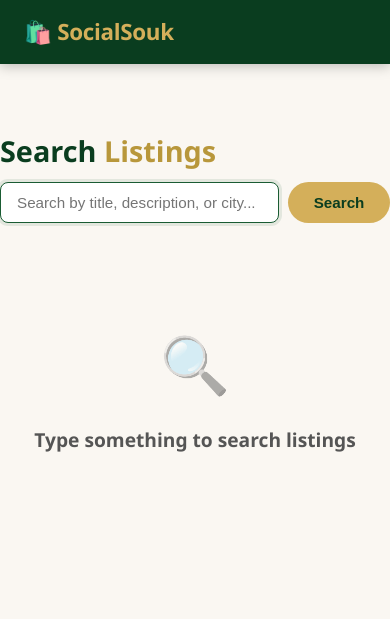
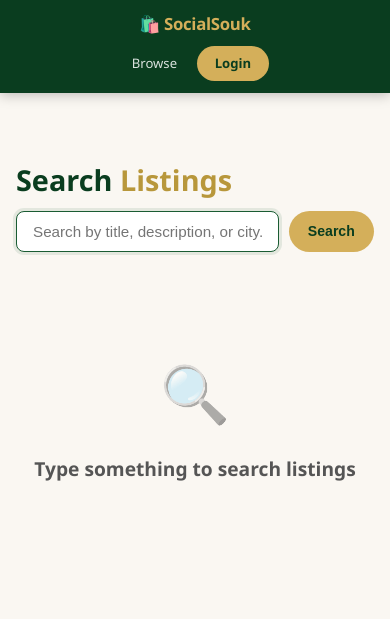
Before and after one commit to mahashemi/social-souk, a PHP site: page /search.php in a window 390 px wide. Shown: the top 619 px of the page. Run offline with PHP 8.4, Linux system fonts and the light colour scheme.

Commit message:
Fix critical mobile bug: navigation was completely hidden on phones with no way to access it
- .nav-links had display:none on mobile with no hamburger menu ever wired up — meant Browse/Dashboard/Login/Logout/Admin were all unreachable on any phone
- Navbar now stacks vertically and wraps nav links into a centered row on screens <768px, no JS required
- Tables get horizontal scroll safety + reduced padding instead of breaking page layout
- Hero, forms, buttons, and dashboard containers all get tighter mobile-appropriate sizing
- Added a sub-420px breakpoint for very small phones

```diff
--- a/style.css
+++ b/style.css
@@ -382,13 +382,40 @@
     .feed-layout { grid-template-columns: 1fr; }
     .feed-sidebar, .feed-right { position: static; }
 }
-@media (max-width: 680px) {
-    .nav-links { display: none; }
-    .nav-menu-toggle { display: block; }
-    .hero { padding: 3rem 1rem; }
-    .grid-2 { grid-template-columns: 1fr; }
+@media (max-width: 768px) {
+    .navbar {
+        flex-direction: column; align-items: stretch; height: auto;
+        padding: .7rem 1rem; gap: .5rem;
+    }
+    .nav-brand { font-size: 1.2rem; text-align: center; }
+    .nav-links {
+        flex-wrap: wrap; justify-content: center; gap: .4rem .6rem; width: 100%;
+    }
+    .nav-links a { font-size: .82rem; padding: .35rem .65rem; }
+    .hero { padding: 2.5rem 1rem; }
+    .hero h1 { font-size: 1.6rem; }
+    .hero p { font-size: .95rem; }
+    .hero-actions { flex-direction: column; align-items: stretch; }
+    .hero-stats { gap: 1.5rem; }
+    .grid-2, .grid-3, .grid-4 { grid-template-columns: 1fr; }
     .form-row { grid-template-columns: 1fr; }
     .chat-list { width: 80px; }
     .chat-list-item .chat-preview { display: none; }
-    .auth-box { padding: 1.8rem; }
+    .auth-box { padding: 1.5rem; }
+    .container, .section { padding-left: 1rem; padding-right: 1rem; }
+    .dashboard-wrap { padding: 0 1rem; }
+    .dashboard-header { padding: 1.2rem 1.4rem; }
+
+    /* Tables: allow horizontal scroll on the container instead of breaking layout */
+    .table { font-size: .8rem; }
+    .table th, .table td { padding: .6rem .5rem; white-space: nowrap; }
+    .dashboard-wrap, .container { overflow-x: auto; }
+
+    .profile-stats { gap: 1.2rem; }
+    .card-footer form { display: flex; flex-direction: column; gap: .5rem; }
 }
+@media (max-width: 420px) {
+    .hero h1 { font-size: 1.4rem; }
+    .nav-brand { font-size: 1.05rem; }
+    .btn { padding: .6rem 1.2rem; font-size: .88rem; }
+}
```
